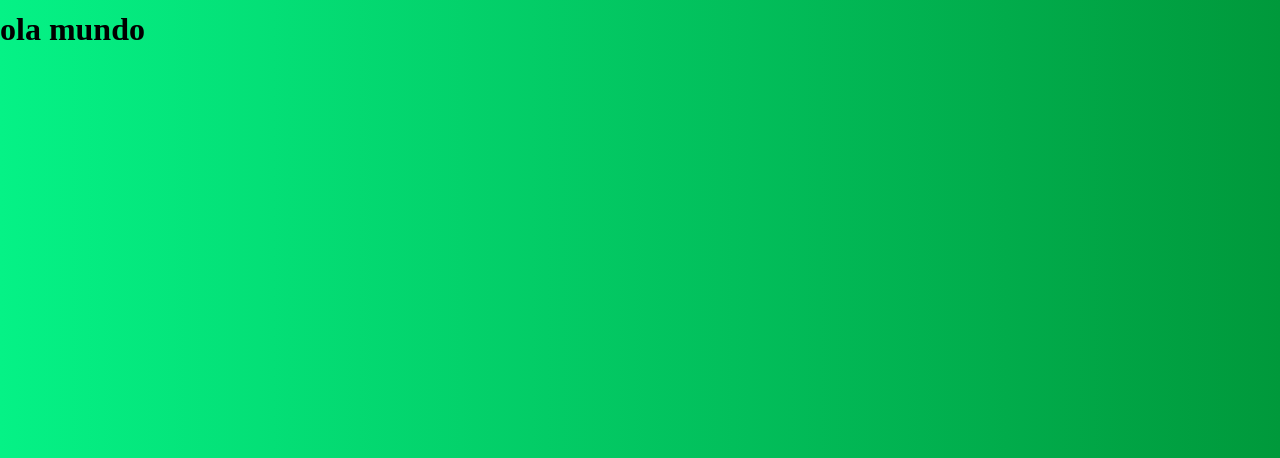
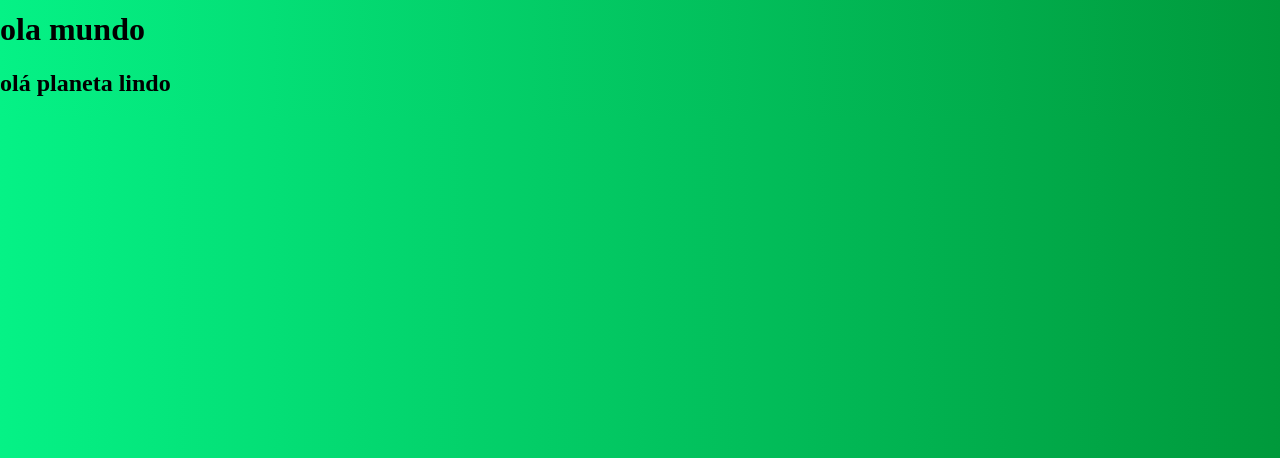
Before and after one commit to cesar3332/html-css, a plain HTML site: page index.html in a window 1280 px wide. Shown: the part 342-800 px from the top of the page. Drawn offline with Linux system fonts and the light colour scheme.

Commit message:
atualização 2.0

```diff
--- a/index.html
+++ b/index.html
@@ -30,6 +30,7 @@
     </header>
     <main>
         <h1>ola mundo</h1>
+        <h2>olá planeta lindo</h2>
     </main>
 
 </body>
```
